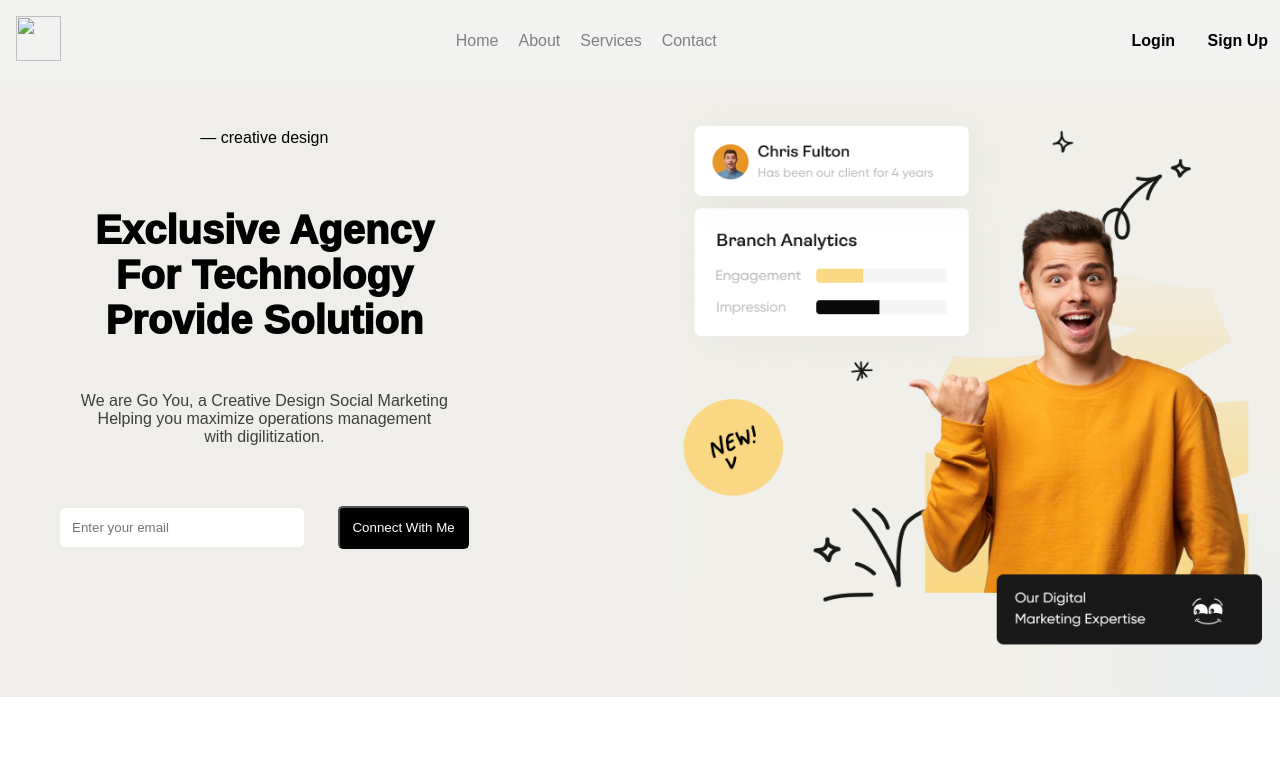
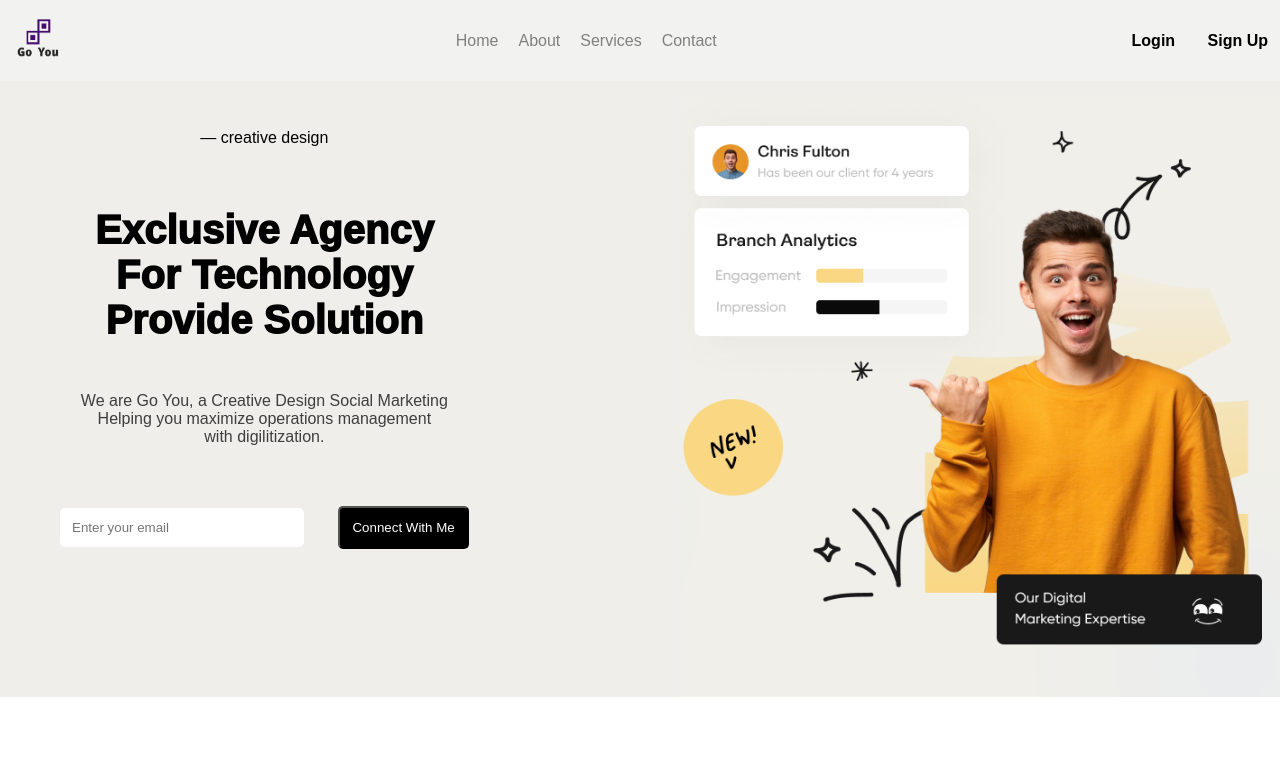
Before and after one commit to Heljdbsbja/Go-You, a plain HTML site: page index.html in a window 1280 px wide. Shown: the top 774 px of the page. Drawn offline with Linux system fonts and the light colour scheme; the site is published under a folder, as on GitHub Pages, so addresses that start at the root find nothing.

Commit message:
Update index.html

```diff
--- a/index.html
+++ b/index.html
@@ -9,7 +9,7 @@
 <body>
   <nav class="top-nav">
     <div class="logo">
-      <img src="/Go-You/img-home/logo-fotor-bg-remover-20230830213857-removebg-preview.png" width="45" height="45" >
+      <img src="Go-You/img-home/logo-fotor-bg-remover-20230830213857-removebg-preview.png" width="45" height="45" >
     </div>
     <ul class="nav-links">
       <li><a href="index.html">Home</a></li>
```
